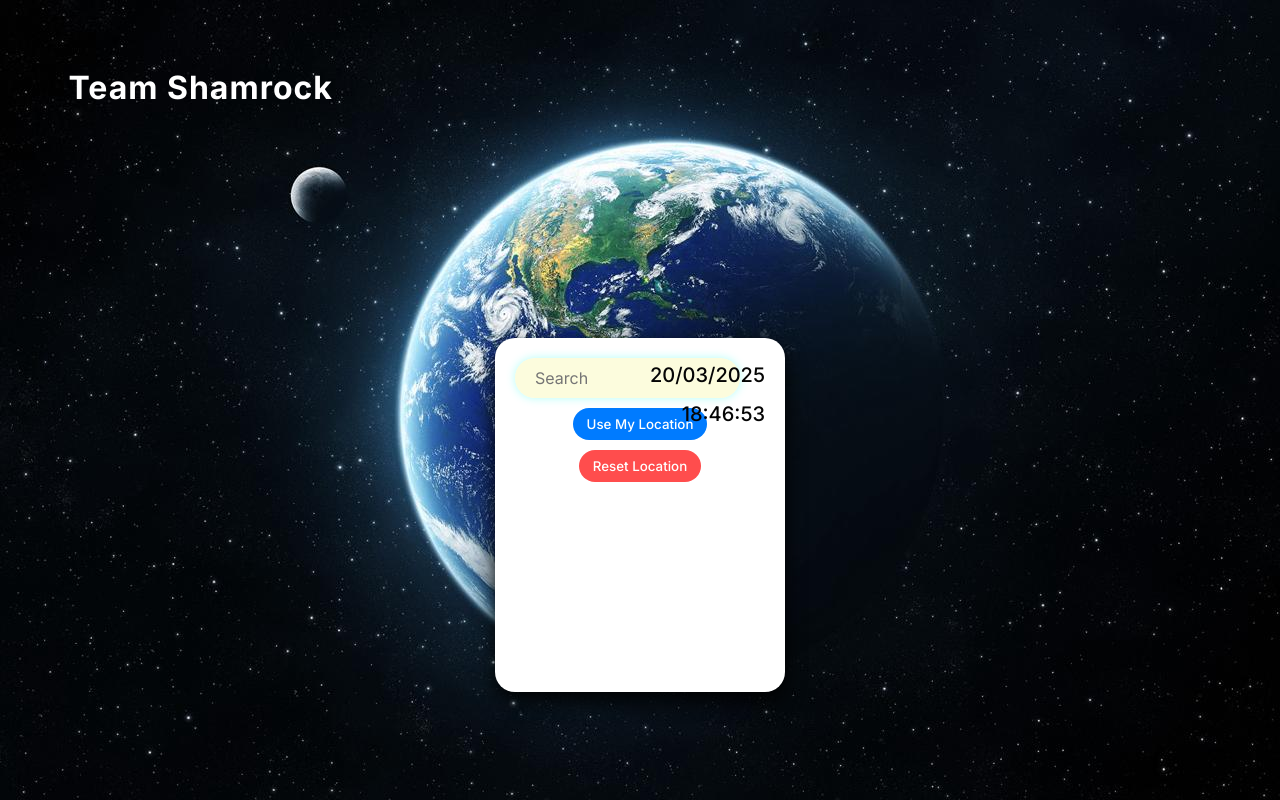
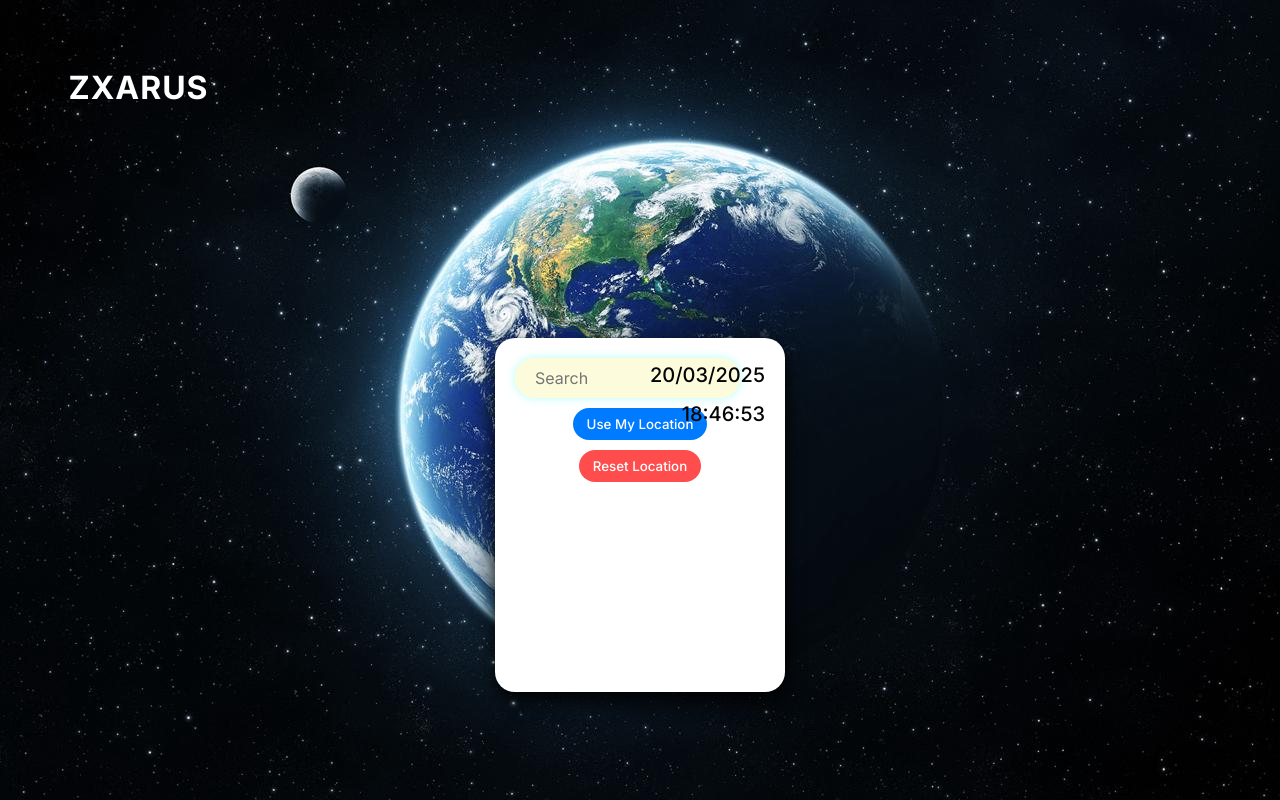
Before and after one commit to ZXarus/weatherapp, a React (Vite) app: page / in a window 1280 px wide. Built offline with nearby package versions, Linux system fonts and the light colour scheme.

Commit message:
Update App.jsx

```diff
--- a/src/App.jsx
+++ b/src/App.jsx
@@ -16,7 +16,7 @@ const App = () => {
       }}
     >
 
-      <h1 className="title">Team Shamrock</h1>
+      <h1 className="title"> ZXARUS </h1>
       <Weather />
     </div>
   )
```
